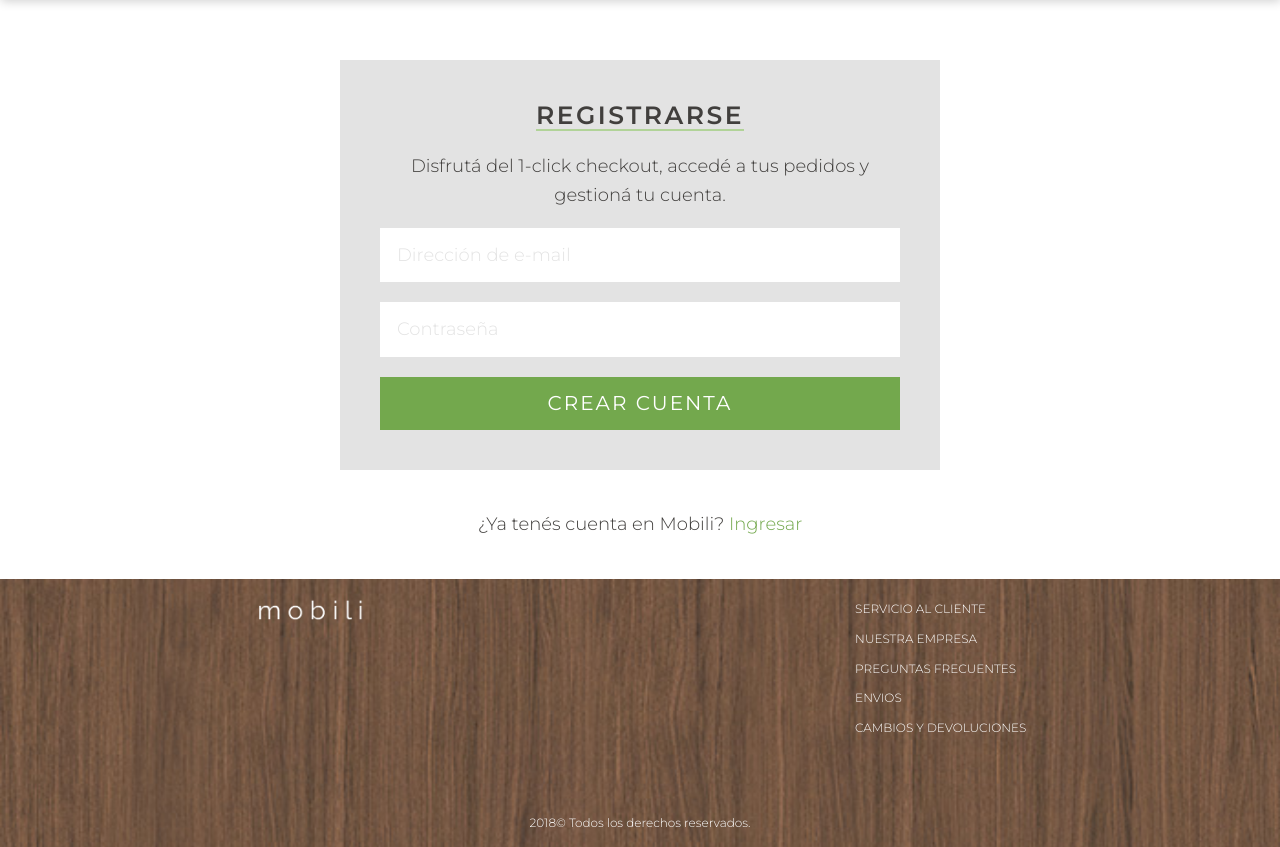
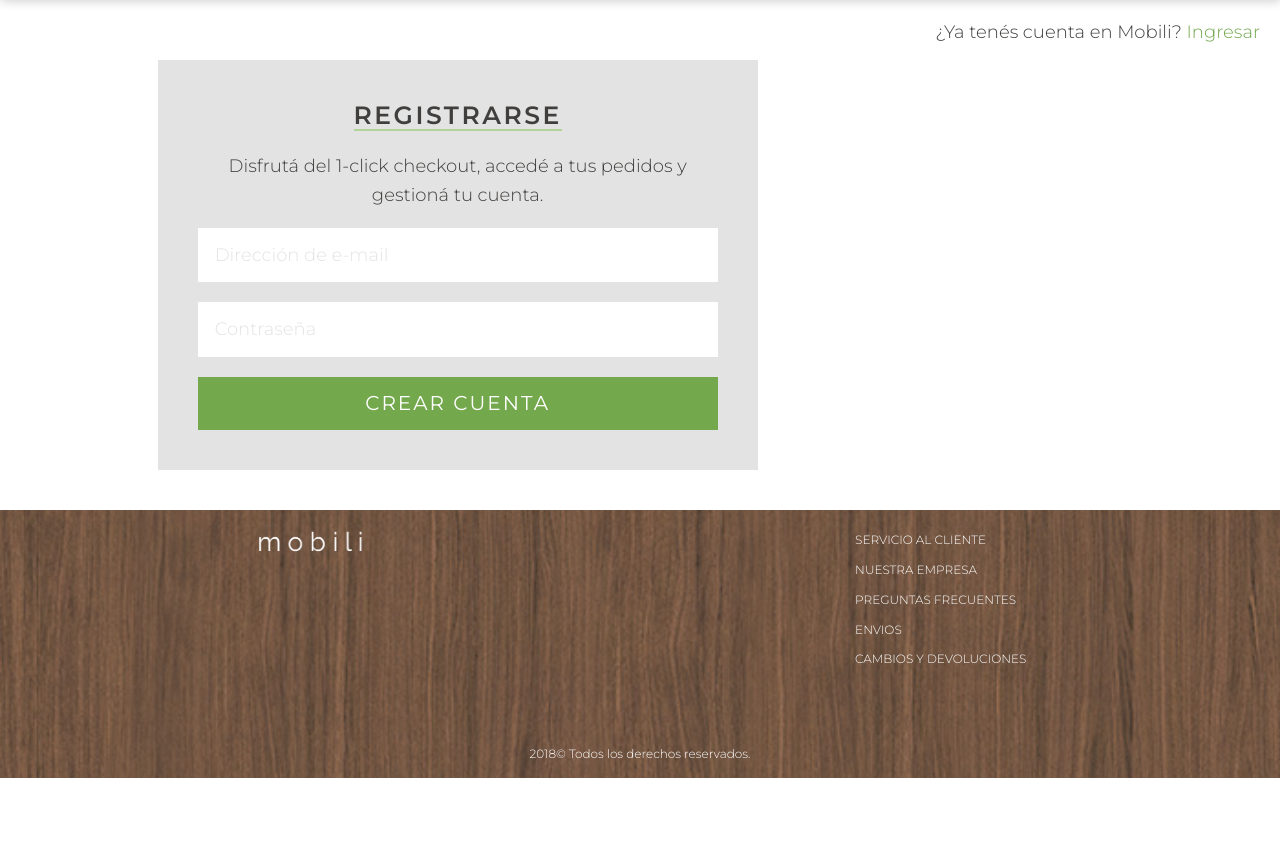
Before and after one commit to nattsdaff/mobili, a PHP site: page /register.html in a window 1280 px wide. Shown: the part 122-969 px from the top of the page. After the commit the page ends 900 px from the top, so only its background shows below. Run offline with PHP 8.4, Linux system fonts and the light colour scheme; some libraries are stand-ins or nearby versions.

Commit message:
commit antes del pull

```diff
--- a/Staging/css/styles.css
+++ b/Staging/css/styles.css
@@ -310,7 +310,14 @@ header #mainNav {
 
 @media only screen and (min-width: 922px) {
   .login {
-    text-align: center; }
+    text-align: center;
+    display: -webkit-box;
+    display: -ms-flexbox;
+    display: flex;
+    -webkit-box-orient: horizontal;
+    -webkit-box-direction: normal;
+    -ms-flex-direction: row;
+    flex-direction: row; }
     .login-container {
       background: #E3E3E3;
       padding: 2rem 4rem 4rem;
--- a/Staging/scss/pages/_login.scss
+++ b/Staging/scss/pages/_login.scss
@@ -19,6 +19,8 @@
 @media only screen and (min-width:922px){
   .login{
     text-align: center;
+    display: flex;
+    flex-direction: row;
     &-container{
       background: $gris-claro;
       padding: 2rem 4rem 4rem;
```
